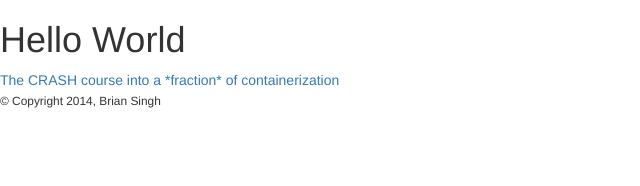
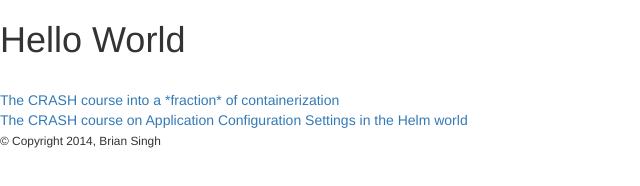
Before and after one commit to briansingh/briansingh.github.io, a plain HTML site: page index.html in a window 1280 px wide. Shown: the whole page, without its empty margins (0-640 px from the left). Drawn offline with Linux system fonts and the light colour scheme.

Commit message:
added course link to helm app config settings

```diff
--- a/index.html
+++ b/index.html
@@ -6,8 +6,11 @@
 	</head>
 	<body>
 		<h1>Hello World</h1>
+		<br>
+		<a href="https://github.com/briansingh/briansingh.github.io/blob/master/containerization%20crash%20course.md">The CRASH course into a *fraction* of containerization</a>
+		<br>
+		<a href="https://github.com/briansingh/briansingh.github.io/blob/master/helm%20app%20settings%20crash%20course.md">The CRASH course on Application Configuration Settings in the Helm world</a>
 
-		<a href="https://github.com/briansingh/briansingh.github.io/blob/master/containerization%20crash%20course.md">The CRASH course into a *fraction* of containerization</a>
 	</body>
 	<footer>
 		<small>&copy; Copyright 2014, Brian Singh</small>
```
